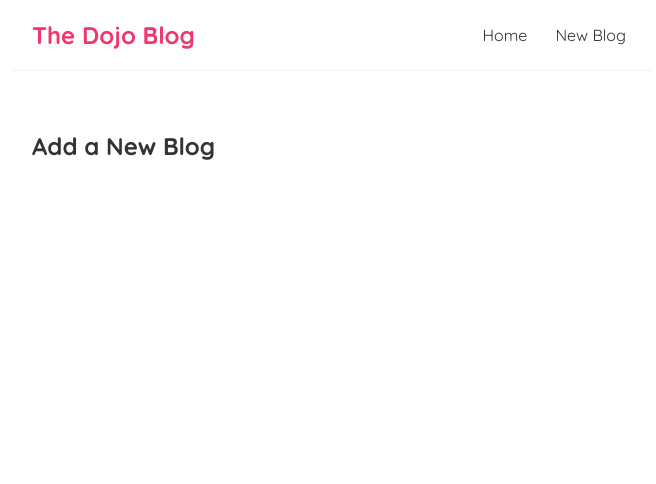
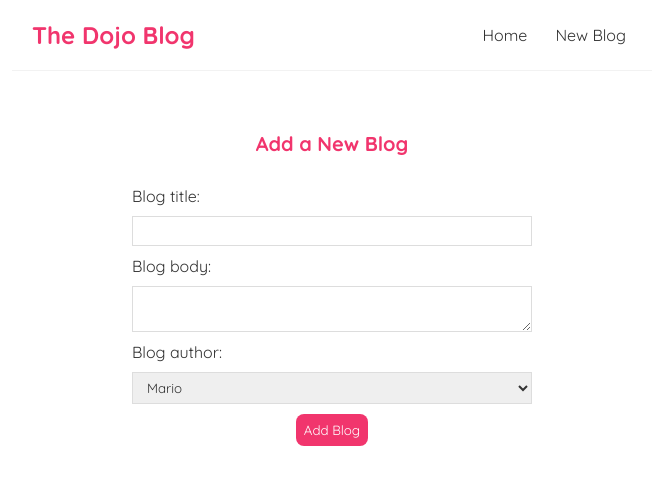
Before and after one commit to raphabarreto/dojo-blog, a React (Create React App) app: page /create in a window 1280 px wide. Shown: the top 484 px of the page, without its empty margins (308-964 px from the left). Built offline with nearby package versions, Linux system fonts and the light colour scheme.

Commit message:
Controlled Inputs (forms)

```diff
--- a/src/Create.js
+++ b/src/Create.js
@@ -1,7 +1,35 @@
+import { useState } from 'react';
+
 const Create = () => {
+  const [title, setTitle] = useState('');
+  const [body, setBody] = useState('');
+  const [author, setAuthor] = useState('mario');
+
   return (
     <div className="create">
       <h2>Add a New Blog</h2>
+      <form>
+        <label>Blog title:</label>
+        <input
+          type="text"
+          required
+          value={title}
+          onChange={e => setTitle(e.target.value)}
+        />
+        <label>Blog body:</label>
+        <textarea
+          required
+          value={body}
+          onChange={e => setBody(e.target.value)}
+        />
+        <label>Blog author:</label>
+        <select value={author} onChange={e => setAuthor(e.target.value)}>
+          <option value="mario">Mario</option>
+
+          <option value="Yoshi">Yoshi</option>
+        </select>
+        <button>Add Blog</button>
+      </form>
     </div>
   );
 };
--- a/src/index.css
+++ b/src/index.css
@@ -78,3 +78,40 @@
   border-radius: 8px;
   cursor: pointer;
 }
+
+.create {
+  max-width: 400px;
+  margin: 0 auto;
+  text-align: center;
+}
+
+.create label {
+  text-align: left;
+  display: block;
+}
+
+.create h2 {
+  font-size: 20px;
+  color: #f1356d;
+  margin-bottom: 30px;
+}
+
+.create input,
+.create textarea,
+.create select {
+  width: 100%;
+  padding: 6px 10px;
+  margin: 10px 0;
+  border: 1px solid #ddd;
+  box-sizing: border-box;
+  display: block;
+}
+
+.create button {
+  background: #f1356d;
+  color: #fff;
+  border: 0;
+  padding: 8px;
+  border-radius: 8px;
+  cursor: pointer;
+}
```
